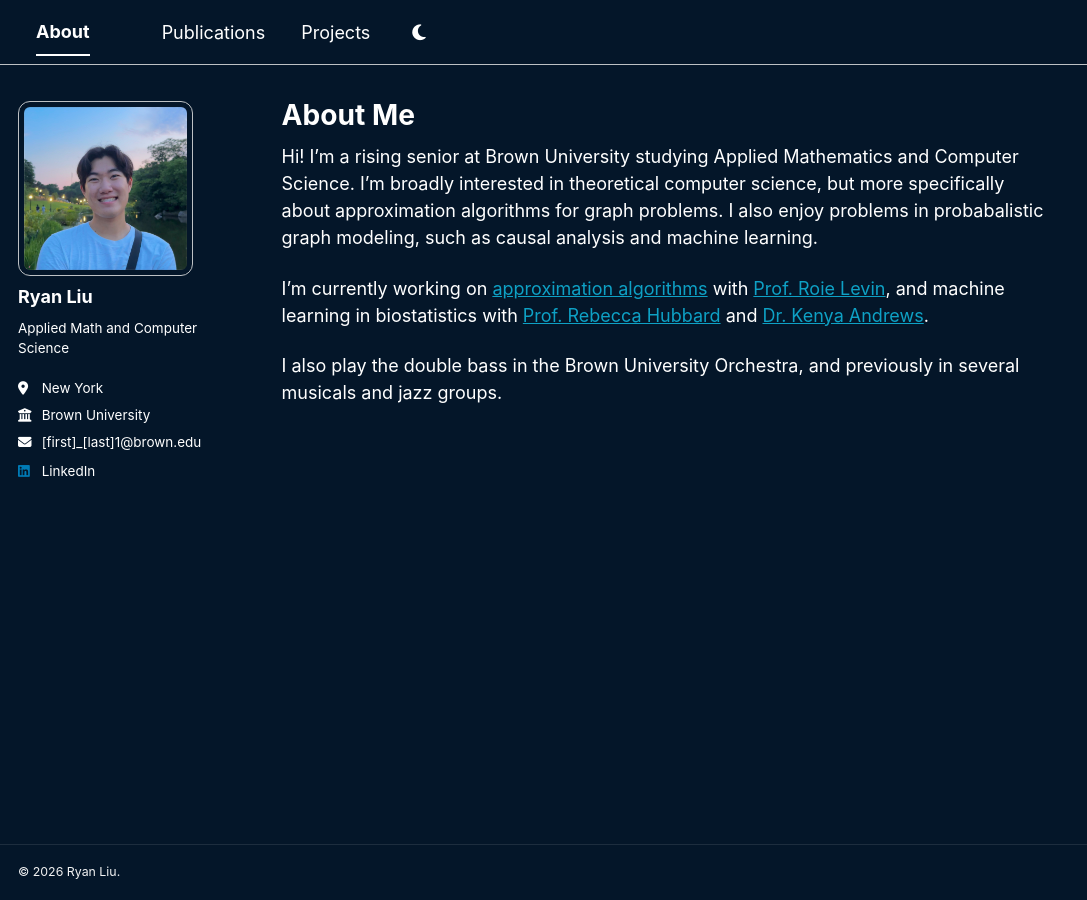
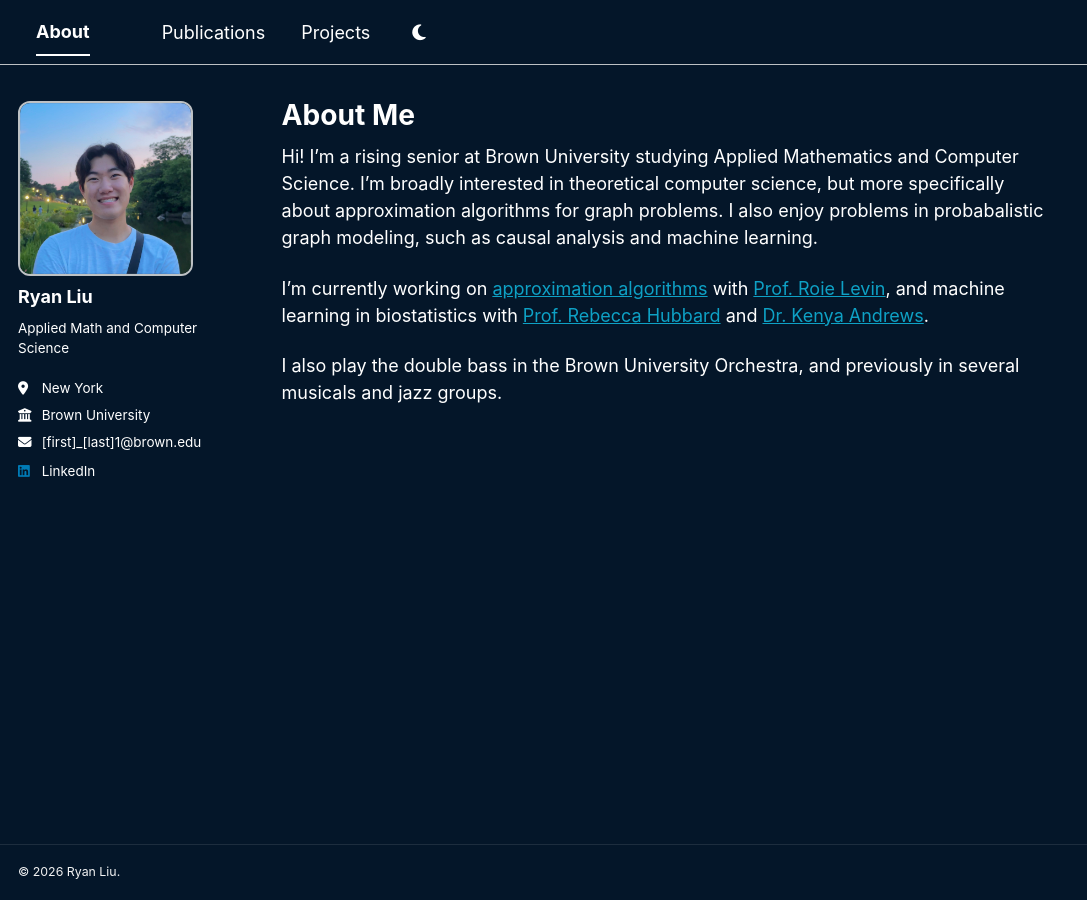
Before and after one commit to ryan-liu0/ryan-liu0.github.io, a Jekyll site: the page built from _pages/about.md, in a window 1280 px wide and 900 px high. Shown: the whole window, without its empty margins (0-1087 px from the left). Built offline with Jekyll 4.4.1, drawn with Linux system fonts in a browser that asks for light colours; a style sheet for code colours, icons or effects is not loaded.

```diff
--- a/_sass/layout/_sidebar.scss
+++ b/_sass/layout/_sidebar.scss
@@ -164,8 +164,8 @@
     border-radius: 12px;
 
     @include breakpoint($large) {
-      padding: 5px;
-      border: 1px solid var(--global-border-color);
+      padding: 0;
+      border: 2px solid var(--global-border-color);
     }
   }
 }
```
